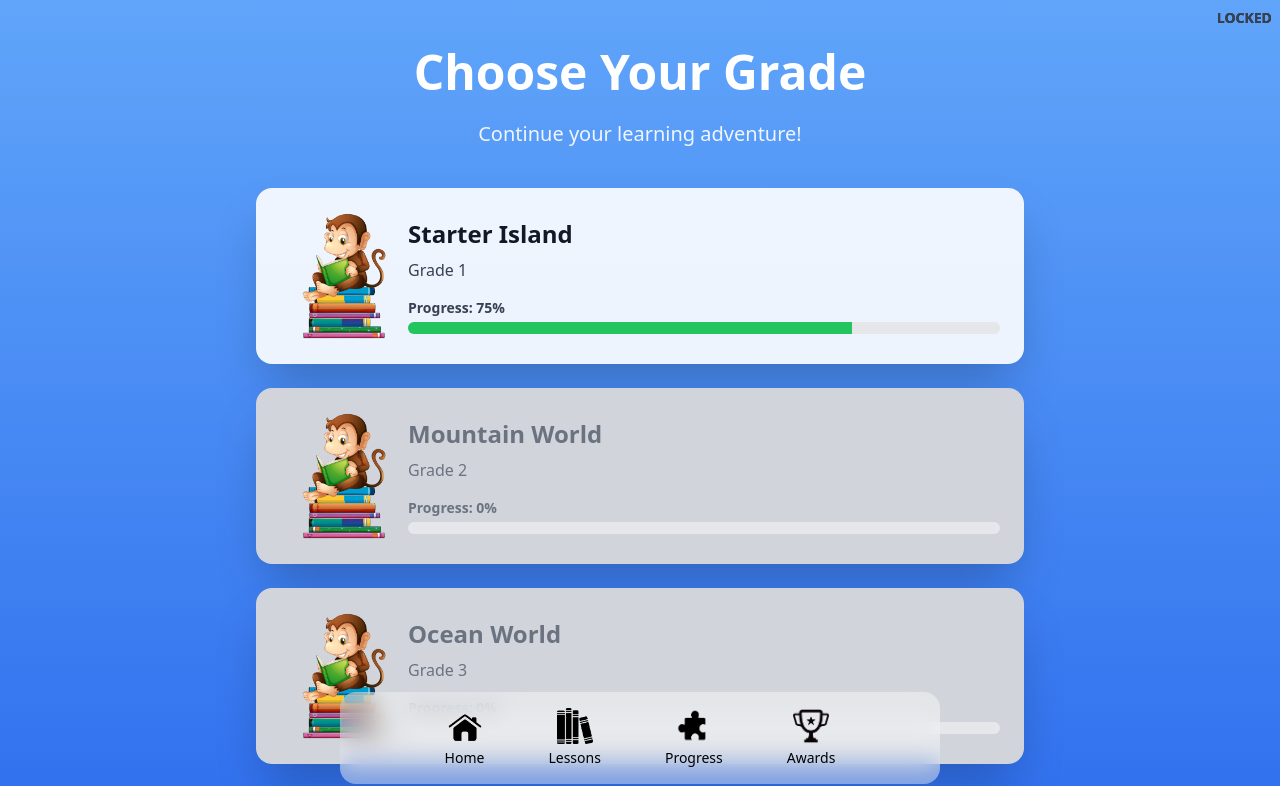
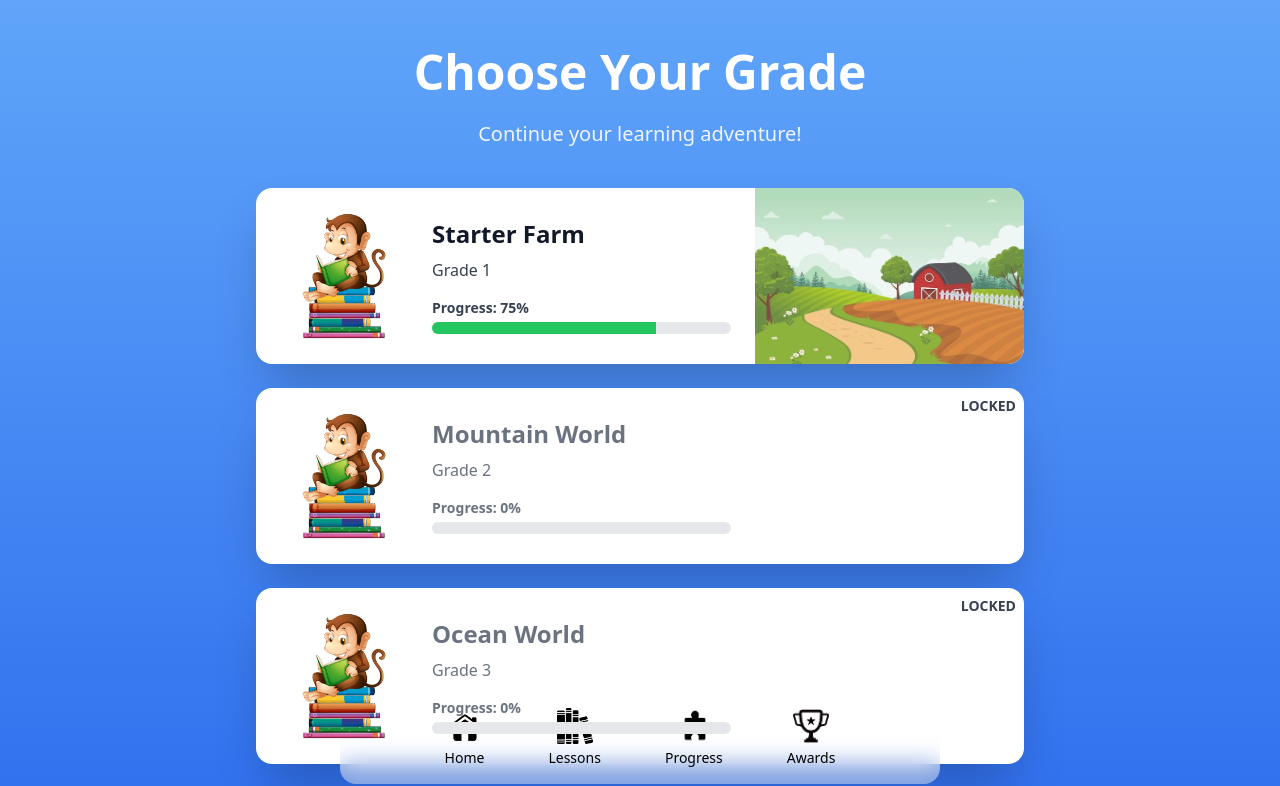
Before and after one commit to LiZool/education_application, a React (Vite) app in the folder educational-app/frontend/: page /home in a window 1280 px wide. Shown: the top 786 px of the page. Built offline with nearby package versions, Linux system fonts and the light colour scheme.

Commit message:
Updates to home.jsx
Made updated to UI of home.jsx

```diff
--- a/educational-app/frontend/src/App.jsx
+++ b/educational-app/frontend/src/App.jsx
@@ -64,15 +64,6 @@ function App() {
 
     }, []);
 
-  useEffect(() => {
-    const timer = setTimeout(() => {
-      setLoading(false);
-    }, 2500); // 2.5 seconds
-
-    return () => clearTimeout(timer);
-  }, []);
-
-  // 👇 THIS IS THE KEY PART
   if (loading) {
     return <SplashScreen />;
   }
--- a/educational-app/frontend/src/data/LessonsData.js
+++ b/educational-app/frontend/src/data/LessonsData.js
@@ -47,10 +47,31 @@ export const LessonsData = {
         id: 1,
         title: "Addition",
         quizRoute: "/quiz/g1-addition",
+
         content: [
           {
             type: "text",
             value: "Addition means combining numbers together."
+          },
+
+           {
+            type: "text",
+            value: "If we have 2 apples and add 1 more apple..."
+          },
+
+              {
+            type: "image",
+            value: "/images/math/addition-apples.png"
+          },
+
+          {
+            type: "text",
+            value: "Now we have 3 apples!"
+          },
+
+          {
+            type: "text",
+            value: "2 + 1 = 3"
           }
         ]
 
--- a/educational-app/frontend/src/pages/Home.jsx
+++ b/educational-app/frontend/src/pages/Home.jsx
@@ -6,13 +6,14 @@ import { motion } from "framer-motion";
 import Navbar from "../components/NavBar";
 
 /* Images - Grades */
-import StarterIslandImg from "../assets/images/grades/png-bzcku_monkey.png";
+import StarterFarmImg from "../assets/images/grades/png-bzcku_monkey.png";
 import MountainWorldImg from "../assets/images/grades/png-bzcku_monkey.png";
 import OceanWorldImg from "../assets/images/grades/png-bzcku_monkey.png";
 import SpaceWorldImg from "../assets/images/grades/png-bzcku_monkey.png";
+import StarterFarmBGImg from "../assets/images/grades/background/farm.jpg";
 
 const grades = [
-  { id: '1', name: "Starter Island", grade: 1, progress: 0.75, unlocked: true, img: StarterIslandImg },
+  { id: '1', name: "Starter Farm", grade: 1, progress: 0.75, unlocked: true, img: StarterFarmImg, bg: StarterFarmBGImg },
   { id: '2', name: "Mountain World", grade: 2, progress: 0.0, unlocked: false, img: MountainWorldImg },
   { id: '3', name: "Ocean World", grade: 3, progress: 0.0, unlocked: false, img: OceanWorldImg },
   { id: '4', name: "Space World", grade: 4, progress: 0.0, unlocked: false, img: SpaceWorldImg },
@@ -51,37 +52,101 @@ export default function Home() {
         onClick={() => handleGradeClick(grade)}
         whileHover={{ scale: grade.unlocked ? 1.03 : 1 }}
         whileTap={{ scale: grade.unlocked ? 0.97 : 1 }}
-            className={`flex flex-row items-center justify-between rounded-2xl p-6 shadow-2xl transition-all
-              ${grade.unlocked ? "bg-white/90 hover:bg-white cursor-pointer" : "bg-gray-300 cursor-not-allowed"}`}
+        className={`
+          relative
+          flex flex-row items-center justify-between
+          rounded-2xl
+          overflow-hidden
+          shadow-2xl
+          transition-all
+          bg-white
+          ${grade.unlocked
+            ? "cursor-pointer"
+            : "bg-gray-300 cursor-not-allowed"
+          }
+        `}
       >
 
       {/* Image: Left */}
+      <div className="flex items-center w-[65%] p-6 z-10">
+
+        {/* Character */}
         <div className="w-32 h-32 flex-shrink-0">
-              <img src={grade.img} alt={grade.name} className="w-full h-full object-contain" />
+          <img
+            src={grade.img}
+            alt={grade.name}
+            className="w-full h-full object-contain"
+          />
         </div>
 
-            {/* Right: Text */}
-            <div className="flex flex-col flex-1">
-              <h2 className={`text-2xl font-bold mb-2 ${grade.unlocked ? "text-gray-900" : "text-gray-500"}`}>
+        {/* Text */}
+        <div className="flex flex-col flex-1 ml-6">
+
+          <h2 className={`
+            text-2xl font-bold mb-2
+            ${grade.unlocked
+              ? "text-gray-900"
+              : "text-gray-500"
+            }
+          `}>
             {grade.name}
           </h2>
-              <p className={`mb-4 ${grade.unlocked ? "text-gray-700" : "text-gray-500"}`}>
+
+          <p className={`
+            mb-4
+            ${grade.unlocked
+              ? "text-gray-700"
+              : "text-gray-500"
+            }
+          `}>
             Grade {grade.grade}
           </p>
 
-              {/* Progress text above the bar */}
-              <p className={`mb-1 text-sm font-semibold ${grade.unlocked ? "text-gray-700" : "text-gray-500"}`}>
+          <p className={`
+            mb-1 text-sm font-semibold
+            ${grade.unlocked
+              ? "text-gray-700"
+              : "text-gray-500"
+            }
+          `}>
             Progress: {Math.round(grade.progress * 100)}%
           </p>
 
-              {/* Progress bar */}
           <div className="w-full h-3 bg-gray-200 rounded-full overflow-hidden">
             <div
-                  className={`h-full ${grade.unlocked ? "bg-green-500" : "bg-gray-400"}`}
-                  style={{ width: `${grade.progress * 100}%` }}
+              className={`h-full ${
+                grade.unlocked
+                  ? "bg-green-500"
+                  : "bg-gray-400"
+              }`}
+              style={{
+                width: `${grade.progress * 100}%`
+              }}
             />
           </div>
+
         </div>
+      </div>
+
+      {/* Right: Backgroun Panel */}
+      {grade.bg && (
+        <div
+          className="
+            absolute
+            right-0
+            top-0
+            h-full
+            w-[35%]
+            bg-cover
+            bg-center
+            opacity-90
+            rounded-r-2xl
+          "
+          style={{
+            backgroundImage: `url(${grade.bg})`
+          }}
+        />
+      )}
 
             {!grade.unlocked && (
               <span className="absolute top-2 right-2 text-sm font-bold text-gray-700">LOCKED</span>
@@ -91,7 +156,6 @@ export default function Home() {
       </div>
 
     <Navbar />
-
     </div>
   );
 }
--- a/educational-app/frontend/src/pages/quiz/g1AdditionQuiz.jsx
+++ b/educational-app/frontend/src/pages/quiz/g1AdditionQuiz.jsx
@@ -1,8 +1,10 @@
 // src/pages/games/G1AdditionQuiz.jsx
 
 import React, { useState } from "react";
+import { useNavigate } from "react-router-dom";
 
 export default function G1AdditionQuiz() {
+    const navigate = useNavigate();
 
     const maxQuestions = 10;
 
@@ -105,19 +107,37 @@ export default function G1AdditionQuiz() {
                     {stars}
                 </p>
 
+                <div className="flex gap-4 mt-6">
                     <button
                         onClick={() => window.location.reload()}
                         className="
                             bg-yellow-400
+                            hover:bg-yellow-500
                             text-black
                             font-bold
                             px-8 py-4
                             rounded-2xl
+                            transition
                         "
                     >
-                    Play Again
+                        Try Again?
                     </button>
 
+                    <button
+                        onClick={() => navigate("/subjects/1/Mathematics")}
+                        className="
+                            bg-white
+                            hover:bg-gray-200
+                            text-black
+                            font-bold
+                            px-8 py-4
+                            rounded-2xl
+                            transition
+                        "
+                    >
+                        📚 Back to Lessons
+                    </button>
+                </div>
             </div>
         );
     }
@@ -161,7 +181,7 @@ export default function G1AdditionQuiz() {
                     </h1>
                 </div>
 
-                <div className="grid grid-cols-2 gap-4">
+                <div className="grid grid-cols-2 gap-8">
 
                     {question.options.map((option, index) => (
 
@@ -169,8 +189,8 @@ export default function G1AdditionQuiz() {
                             key={index}
                             onClick={() => checkAnswer(option)}
                             className="
-                                bg-yellow-400
-                                hover:bg-yellow-500
+                                bg-[#BCC6CC]
+                                hover:bg-[#8599A8]
                                 text-white
                                 text-3xl
                                 font-extrabold
@@ -178,7 +198,7 @@ export default function G1AdditionQuiz() {
                                 py-6
                                 rounded-3xl
                                 shadow-lg
-                                hover:scale-105
+                                hover:scale-110
                                 active:scale-95
                                 transition-all
                                 duration-200
```
Also changed, not shown: educational-app/frontend/src/assets/images/grades/background/farm.jpg (added). Lines whose indentation alone changed are shown as unchanged.
